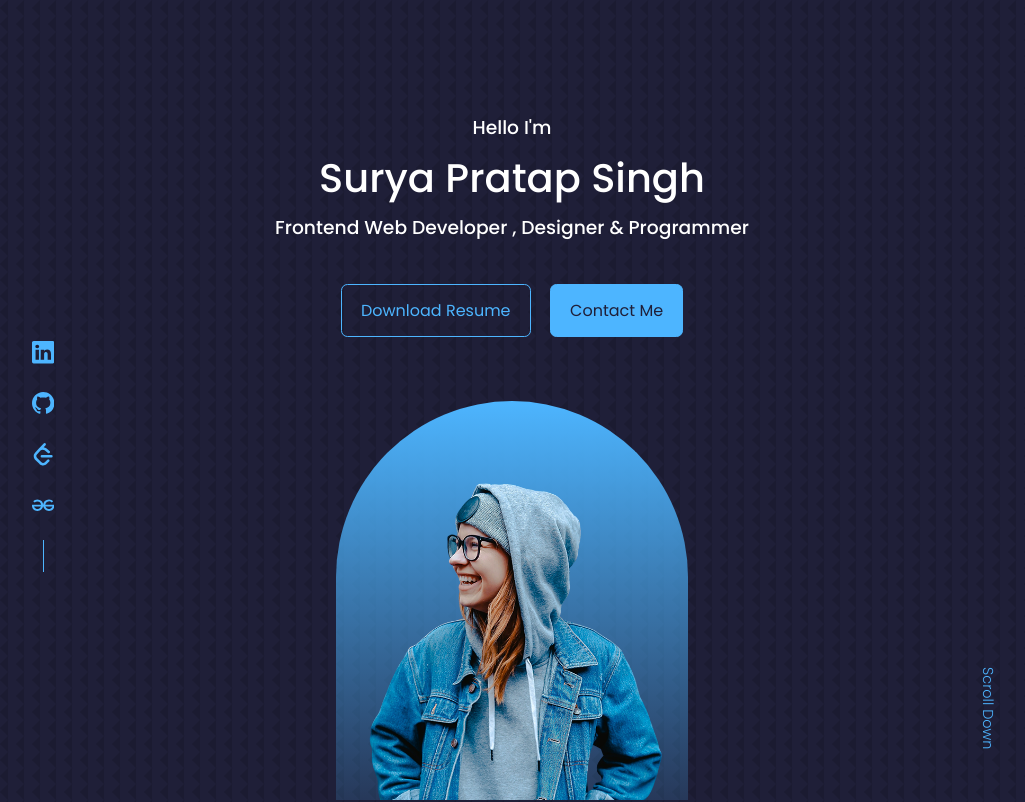
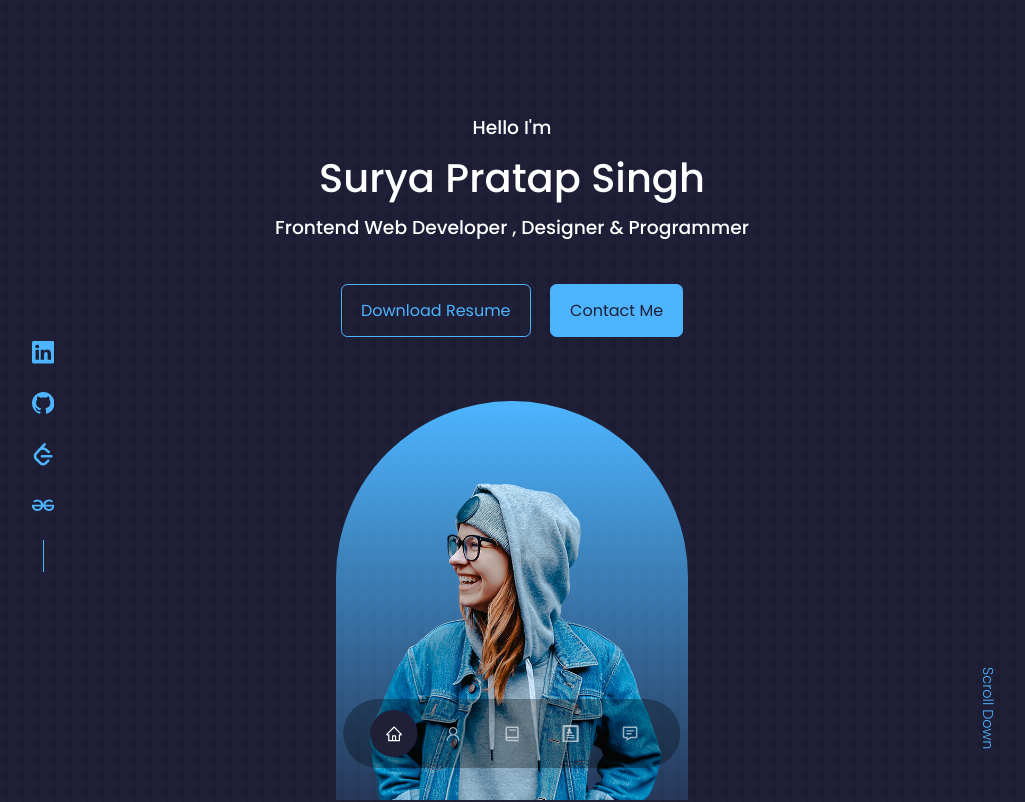
Before and after one commit to surya123-ctrl/Portfolio_surya, a React (Create React App) app: page / in a window 1280 px wide. Shown: the top 802 px of the page, without its empty margins (128-1153 px from the left). Built offline with nearby package versions, Linux system fonts and the light colour scheme; a web font is replaced by a local one.

Commit message:
completed navbar

```diff
--- a/src/components/About.jsx
+++ b/src/components/About.jsx
@@ -1,7 +1,7 @@
 import React from "react";
 
-function About() {
-  return <div>About</div>;
-}
+const About = () => {
+  return <section id="about">About</section>;
+};
 
 export default About;
--- a/src/components/Contact.jsx
+++ b/src/components/Contact.jsx
@@ -1,7 +1,7 @@
 import React from "react";
 
-function Contact() {
-  return <div>Contact</div>;
-}
+const Contact = () => {
+  return <section id="contact">Contact</section>;
+};
 
 export default Contact;
--- a/src/components/Experience.jsx
+++ b/src/components/Experience.jsx
@@ -1,7 +1,7 @@
 import React from "react";
 
-function Experience() {
-  return <div>Experience</div>;
-}
+const Experience = () => {
+  return <section id="experience">Experience</section>;
+};
 
 export default Experience;
--- a/src/components/Navbar.css
+++ b/src/components/Navbar.css
@@ -0,0 +1,41 @@
+nav {
+  background: rgba(0, 0, 0, 0.3);
+  width: max-content;
+  display: block;
+  padding: 0.7rem 1.7rem;
+  position: fixed;
+  left: 50%;
+  transform: translate(-50%);
+  -webkit-transform: translate(-50%);
+  -moz-transform: translate(-50%);
+  -ms-transform: translate(-50%);
+  -o-transform: translate(-50%);
+  bottom: 2rem;
+  display: flex;
+  gap: 0.8rem;
+  border-radius: 3rem;
+  -webkit-border-radius: 3rem;
+  -moz-border-radius: 3rem;
+  -ms-border-radius: 3rem;
+  -o-border-radius: 3rem;
+  backdrop-filter: blue(15px);
+}
+nav a {
+  background: transparent;
+  padding: 0.9rem;
+  border-radius: 50%;
+  -webkit-border-radius: 50%;
+  -moz-border-radius: 50%;
+  -ms-border-radius: 50%;
+  -o-border-radius: 50%;
+  display: flex;
+  color: var(--color-light);
+  font-size: 1.1rem;
+}
+nav a:hover {
+  background: rgba(0, 0, 0, 0.4);
+}
+nav a.active {
+  background: var(--color-bg);
+  color: var(--color-white);
+}
--- a/src/components/Navbar.jsx
+++ b/src/components/Navbar.jsx
@@ -1,7 +1,52 @@
-import React from "react";
-
-function Navbar() {
-  return <div>Navbar</div>;
-}
+/* eslint-disable jsx-a11y/anchor-is-valid */
+import React, { useState } from "react";
+import { AiOutlineHome } from "react-icons/ai";
+import { AiOutlineUser } from "react-icons/ai";
+import { BiBook } from "react-icons/bi";
+import { ImProfile } from "react-icons/im";
+import { BiMessageDetail } from "react-icons/bi";
+import "./Navbar.css";
+const Navbar = () => {
+  const [activeNavLink, setActiveNavLink] = useState("#");
+  return (
+    <nav>
+      <a
+        href="#"
+        onClick={() => setActiveNavLink("#")}
+        className={activeNavLink === "#" ? "active" : ""}
+      >
+        <AiOutlineHome />
+      </a>
+      <a
+        href="#about"
+        onClick={() => setActiveNavLink("#about")}
+        className={activeNavLink === "#about" ? "active" : ""}
+      >
+        <AiOutlineUser />
+      </a>
+      <a
+        href="#experience"
+        onClick={() => setActiveNavLink("#experience")}
+        className={activeNavLink === "#experience" ? "active" : ""}
+      >
+        <BiBook />
+      </a>
+      <a
+        href="#portfolio"
+        onClick={() => setActiveNavLink("#portfolio")}
+        className={activeNavLink === "#portfolio" ? "active" : ""}
+      >
+        <ImProfile />
+      </a>
+      <a
+        href="#contact"
+        onClick={() => setActiveNavLink("#contact")}
+        className={activeNavLink === "#contact" ? "active" : ""}
+      >
+        <BiMessageDetail />
+      </a>
+    </nav>
+  );
+};
 
 export default Navbar;
--- a/src/components/Portfolio.jsx
+++ b/src/components/Portfolio.jsx
@@ -1,7 +1,7 @@
 import React from "react";
 
-function Portfolio() {
-  return <div>Portfolio</div>;
-}
+const Portfolio = () => {
+  return <section id="portfolio">Portfolio</section>;
+};
 
 export default Portfolio;
--- a/src/index.css
+++ b/src/index.css
@@ -47,6 +47,7 @@
 }
 section {
   margin-top: 8rem;
+  height: 100vh;
 }
 section > h2,
 section > h5 {
```
